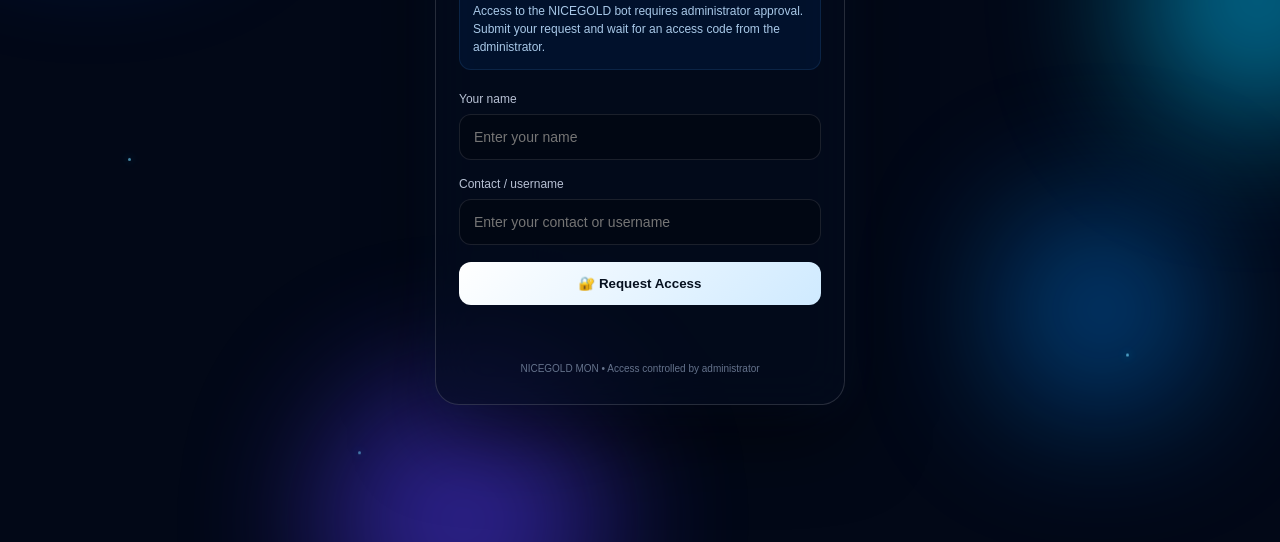
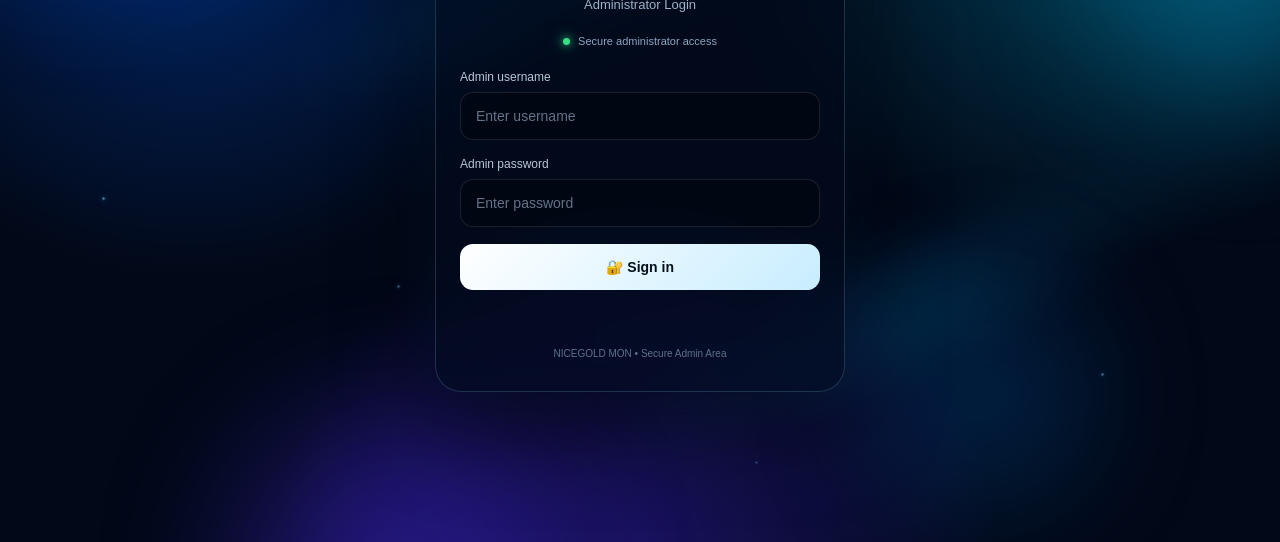
Before and after one commit to ezueraphchrisfavour-netizen/nicegold, a website: page public/login.html in a window 1280 px wide. Shown: the part 258-800 px from the top of the page. Drawn offline with Linux system fonts and the light colour scheme.

Commit message:
Restore animated NICEGOLD admin login

```diff
--- a/public/login.html
+++ b/public/login.html
@@ -4,7 +4,9 @@
   <meta charset="UTF-8">
   <meta name="viewport" content="width=device-width, initial-scale=1.0">
 
-  <title>NICEGOLD MON - Request Access</title>
+  <meta name="theme-color" content="#020b20">
+
+  <title>NICEGOLD MON • Admin Login</title>
 
   <style>
     * {
@@ -13,329 +15,673 @@
       padding: 0;
     }
 
+    html,
+    body {
+      width: 100%;
+      min-height: 100%;
+    }
+
     body {
       min-height: 100vh;
       display: flex;
       align-items: center;
       justify-content: center;
+
       padding: 20px;
 
+      overflow: hidden;
+
       font-family: Arial, sans-serif;
-      color: white;
-      background: #020817;
-      overflow: hidden;
+
+      color: #ffffff;
+
+      background:
+        radial-gradient(
+          circle at 15% 20%,
+          rgba(0, 100, 255, 0.35),
+          transparent 30%
+        ),
+        radial-gradient(
+          circle at 85% 20%,
+          rgba(0, 210, 255, 0.25),
+          transparent 28%
+        ),
+        radial-gradient(
+          circle at 50% 100%,
+          rgba(75, 40, 255, 0.30),
+          transparent 35%
+        ),
+        #020817;
+
       position: relative;
     }
 
-    /* Moving blue light fields */
+    /* =========================================
+       ANIMATED BACKGROUND
+       ========================================= */
+
+    .background {
+      position: fixed;
+      inset: 0;
+
+      overflow: hidden;
+
+      pointer-events: none;
+    }
 
     .orb {
-      position: fixed;
+      position: absolute;
+
       border-radius: 50%;
-      filter: blur(70px);
-      pointer-events: none;
+
+      filter: blur(75px);
+
       opacity: 0.55;
-      animation: moveOrb 12s ease-in-out infinite alternate;
+
+      animation:
+        drift 13s ease-in-out infinite alternate;
     }
 
     .orb.one {
-      width: 260px;
-      height: 260px;
-      background: #0066ff;
-      top: -80px;
-      left: -80px;
+      width: 300px;
+      height: 300px;
+
+      left: -100px;
+      top: -100px;
+
+      background:
+        rgba(0, 80, 255, 0.75);
+
+      animation-duration: 14s;
     }
 
     .orb.two {
-      width: 230px;
-      height: 230px;
-      background: #00c8ff;
-      right: -70px;
-      top: 20%;
-      animation-delay: 2s;
+      width: 260px;
+      height: 260px;
+
+      right: -90px;
+      top: 10%;
+
+      background:
+        rgba(0, 200, 255, 0.65);
+
+      animation-duration: 17s;
+
+      animation-delay: -4s;
     }
 
     .orb.three {
-      width: 280px;
-      height: 280px;
-      background: #5138ee;
-      bottom: -120px;
-      left: 25%;
-      animation-delay: 4s;
+      width: 330px;
+      height: 330px;
+
+      left: 20%;
+      bottom: -160px;
+
+      background:
+        rgba(80, 45, 255, 0.70);
+
+      animation-duration: 19s;
+
+      animation-delay: -7s;
     }
 
     .orb.four {
-      width: 170px;
-      height: 170px;
-      background: #008cff;
-      bottom: 15%;
-      right: 10%;
-      animation-delay: 1s;
+      width: 190px;
+      height: 190px;
+
+      right: 15%;
+      bottom: 10%;
+
+      background:
+        rgba(0, 140, 255, 0.50);
+
+      animation-duration: 12s;
+
+      animation-delay: -2s;
     }
 
-    @keyframes moveOrb {
+    @keyframes drift {
+
       0% {
-        transform: translate(0, 0) scale(1);
+        transform:
+          translate3d(0, 0, 0)
+          scale(1);
       }
 
-      50% {
-        transform: translate(45px, -35px) scale(1.12);
+      35% {
+        transform:
+          translate3d(45px, -30px, 0)
+          scale(1.12);
+      }
+
+      70% {
+        transform:
+          translate3d(-30px, 45px, 0)
+          scale(0.94);
       }
 
       100% {
-        transform: translate(-30px, 40px) scale(0.95);
+        transform:
+          translate3d(55px, 20px, 0)
+          scale(1.08);
       }
     }
 
-    /* Tiny floating lights */
+    /* =========================================
+       MOVING LIGHT RIBBONS
+       ========================================= */
+
+    .light {
+      position: absolute;
+
+      width: 700px;
+      height: 100px;
+
+      border-radius: 50%;
+
+      background:
+        linear-gradient(
+          90deg,
+          transparent,
+          rgba(0, 180, 255, 0.18),
+          transparent
+        );
+
+      filter: blur(25px);
+
+      transform: rotate(-25deg);
+
+      animation: sweep 12s linear infinite;
+
+      opacity: 0.65;
+    }
+
+    .light.one {
+      top: 20%;
+      left: -300px;
+    }
+
+    .light.two {
+      top: 65%;
+      left: -400px;
+
+      animation-delay: -5s;
+
+      animation-duration: 16s;
+    }
+
+    @keyframes sweep {
+
+      from {
+        transform:
+          translateX(-20vw)
+          rotate(-25deg);
+      }
+
+      to {
+        transform:
+          translateX(130vw)
+          rotate(-25deg);
+      }
+    }
+
+    /* =========================================
+       PARTICLES
+       ========================================= */
 
     .particles {
-      position: fixed;
+      position: absolute;
+
       inset: 0;
-      pointer-events: none;
-      overflow: hidden;
     }
 
     .particle {
       position: absolute;
+
       width: 3px;
       height: 3px;
-      background: #72d9ff;
+
       border-radius: 50%;
-      box-shadow: 0 0 10px #1dbdff;
-      animation: rise 9s linear infinite;
-      opacity: 0.65;
+
+      background: #79ddff;
+
+      box-shadow:
+        0 0 8px #2bc5ff,
+        0 0 18px rgba(30, 180, 255, 0.8);
+
+      animation:
+        rise 10s linear infinite;
+
+      opacity: 0;
     }
 
     .particle:nth-child(1) {
-      left: 10%;
+      left: 8%;
       bottom: -10px;
       animation-delay: 1s;
     }
 
     .particle:nth-child(2) {
-      left: 28%;
+      left: 18%;
       bottom: -10px;
-      animation-delay: 4s;
+      animation-delay: 5s;
     }
 
     .particle:nth-child(3) {
-      left: 48%;
+      left: 31%;
       bottom: -10px;
       animation-delay: 2s;
     }
 
     .particle:nth-child(4) {
-      left: 70%;
+      left: 45%;
       bottom: -10px;
-      animation-delay: 6s;
+      animation-delay: 7s;
     }
 
     .particle:nth-child(5) {
-      left: 88%;
+      left: 59%;
+      bottom: -10px;
+      animation-delay: 4s;
+    }
+
+    .particle:nth-child(6) {
+      left: 72%;
+      bottom: -10px;
+      animation-delay: 8s;
+    }
+
+    .particle:nth-child(7) {
+      left: 86%;
       bottom: -10px;
       animation-delay: 3s;
     }
 
     @keyframes rise {
-      from {
-        transform: translateY(0);
+
+      0% {
+        transform:
+          translateY(0)
+          scale(0.5);
+
         opacity: 0;
       }
 
       15% {
-        opacity: 0.7;
+        opacity: 0.8;
       }
 
       80% {
-        opacity: 0.5;
+        opacity: 0.4;
       }
 
-      to {
-        transform: translateY(-110vh);
+      100% {
+        transform:
+          translateY(-110vh)
+          scale(1.2);
+
         opacity: 0;
       }
     }
 
-    /* Glass card */
+    /* =========================================
+       LOGIN CARD
+       ========================================= */
 
-    .card {
+    .login-box {
       position: relative;
-      z-index: 5;
+
+      z-index: 10;
 
       width: 100%;
       max-width: 410px;
 
-      padding: 30px 23px;
+      padding: 32px 24px;
 
-      border: 1px solid rgba(255,255,255,0.14);
-      border-radius: 24px;
+      border-radius: 26px;
 
-      background: rgba(4, 12, 30, 0.62);
+      border:
+        1px solid
+        rgba(150, 220, 255, 0.18);
 
-      backdrop-filter: blur(24px);
-      -webkit-backdrop-filter: blur(24px);
+      background:
+        rgba(3, 12, 30, 0.66);
+
+      backdrop-filter:
+        blur(25px);
+
+      -webkit-backdrop-filter:
+        blur(25px);
 
       box-shadow:
-        0 30px 80px rgba(0,0,0,0.55),
-        0 0 45px rgba(0,120,255,0.10),
-        inset 0 1px 0 rgba(255,255,255,0.08);
+        0 30px 90px
+        rgba(0, 0, 0, 0.60),
+
+        0 0 60px
+        rgba(0, 130, 255, 0.12),
+
+        inset 0 1px 0
+        rgba(255, 255, 255, 0.08);
+
+      animation:
+        cardAppear 0.8s ease;
     }
+
+    @keyframes cardAppear {
+
+      from {
+        opacity: 0;
+
+        transform:
+          translateY(20px)
+          scale(0.97);
+      }
+
+      to {
+        opacity: 1;
+
+        transform:
+          translateY(0)
+          scale(1);
+      }
+    }
+
+    /* =========================================
+       BRAND
+       ========================================= */
 
     .brand {
       text-align: center;
-      font-size: 20px;
+
+      font-size: 21px;
+
       font-weight: 800;
+
       line-height: 1.5;
+
+      text-shadow:
+        0 0 20px
+        rgba(75, 190, 255, 0.25);
     }
 
     .subtitle {
+      margin-top: 8px;
+      margin-bottom: 23px;
+
       text-align: center;
-      color: #9caac5;
+
+      color: #9eb0ca;
+
       font-size: 13px;
-      margin-top: 7px;
-      margin-bottom: 25px;
     }
 
-    .info {
-      padding: 13px;
-      border-radius: 12px;
-      background: rgba(0,120,255,0.08);
-      border: 1px solid rgba(80,170,255,0.12);
-      color: #a9c9e9;
-      font-size: 12px;
-      line-height: 1.5;
-      margin-bottom: 22px;
+    /* =========================================
+       SECURITY STATUS
+       ========================================= */
+
+    .secure {
+      display: flex;
+
+      align-items: center;
+      justify-content: center;
+
+      gap: 8px;
+
+      margin-bottom: 23px;
+
+      color: #8fa5c2;
+
+      font-size: 11px;
     }
+
+    .secure-dot {
+      width: 7px;
+      height: 7px;
+
+      border-radius: 50%;
+
+      background: #36df83;
+
+      box-shadow:
+        0 0 8px #36df83,
+        0 0 18px rgba(54, 223, 131, 0.55);
+    }
+
+    /* =========================================
+       FORM
+       ========================================= */
 
     label {
       display: block;
-      color: #b7c1d4;
+
+      margin-bottom: 8px;
+
+      color: #b9c6d9;
+
       font-size: 12px;
-      margin-bottom: 8px;
     }
 
     input {
       width: 100%;
-      padding: 14px;
 
-      border: 1px solid rgba(255,255,255,0.10);
-      border-radius: 12px;
+      padding: 15px;
 
-      background: rgba(0,0,0,0.25);
-      color: white;
+      margin-bottom: 17px;
+
+      border-radius: 13px;
+
+      border:
+        1px solid
+        rgba(255, 255, 255, 0.10);
 
       outline: none;
+
+      background:
+        rgba(0, 0, 0, 0.28);
+
+      color: #ffffff;
+
       font-size: 14px;
-      margin-bottom: 17px;
+
+      transition:
+        border 0.25s,
+        box-shadow 0.25s;
+    }
+
+    input::placeholder {
+      color: #64738a;
     }
 
     input:focus {
-      border-color: rgba(50,170,255,0.65);
-      box-shadow: 0 0 20px rgba(0,140,255,0.10);
+      border-color:
+        rgba(60, 190, 255, 0.65);
+
+      box-shadow:
+        0 0 0 3px
+        rgba(0, 160, 255, 0.08),
+
+        0 0 25px
+        rgba(0, 160, 255, 0.10);
     }
+
+    /* =========================================
+       BUTTON
+       ========================================= */
 
     button {
       width: 100%;
-      padding: 14px;
+
+      padding: 15px;
 
       border: none;
-      border-radius: 12px;
 
-      background: linear-gradient(
+      border-radius: 13px;
+
+      background:
+        linear-gradient(
           135deg,
           #ffffff,
-        #cfeaff
+          #c8edff
         );
 
-      color: #06101f;
+      color: #06101c;
+
+      font-size: 14px;
 
       font-weight: 800;
+
       cursor: pointer;
+
+      transition:
+        transform 0.2s,
+        box-shadow 0.2s;
+    }
+
+    button:hover {
+      transform:
+        translateY(-2px);
+
+      box-shadow:
+        0 12px 30px
+        rgba(0, 170, 255, 0.18);
     }
 
     button:active {
-      transform: scale(0.98);
+      transform:
+        scale(0.98);
     }
+
+    /* =========================================
+       MESSAGE
+       ========================================= */
 
     #message {
       min-height: 20px;
+
+      margin-top: 15px;
+
       text-align: center;
-      margin-top: 15px;
+
       font-size: 12px;
     }
 
+    /* =========================================
+       FOOTER
+       ========================================= */
+
     .footer {
+      margin-top: 23px;
+
       text-align: center;
-      color: #65738c;
+
+      color: #60718a;
+
       font-size: 10px;
-      margin-top: 23px;
+    }
+
+    /* =========================================
+       MOBILE
+       ========================================= */
+
+    @media (max-width: 600px) {
+
+      .login-box {
+        padding: 28px 20px;
+      }
+
+      .brand {
+        font-size: 18px;
+      }
+
+      .orb {
+        filter: blur(65px);
+      }
     }
   </style>
 </head>
 
 <body>
 
+  <!-- Animated background -->
+
+  <div class="background">
+
     <div class="orb one"></div>
     <div class="orb two"></div>
     <div class="orb three"></div>
     <div class="orb four"></div>
 
+    <div class="light one"></div>
+    <div class="light two"></div>
+
     <div class="particles">
+
       <span class="particle"></span>
       <span class="particle"></span>
       <span class="particle"></span>
       <span class="particle"></span>
       <span class="particle"></span>
+      <span class="particle"></span>
+      <span class="particle"></span>
+
+    </div>
+
   </div>
 
 
-  <div class="card">
+  <!-- Login -->
+
+  <div class="login-box">
 
     <div class="brand">
       ✞𓉳 ⃝𝗡𝗜𝗖𝗘𝗚𝗢𝗟𝗗₊ ⃝ 𝗠𝗢𝗡𓉳 ⃝𓃵
     </div>
 
     <div class="subtitle">
-      Request Bot Access
+      Administrator Login
     </div>
 
-    <div class="info">
-      Access to the NICEGOLD bot requires administrator
-      approval. Submit your request and wait for an
-      access code from the administrator.
+    <div class="secure">
+
+      <span class="secure-dot"></span>
+
+      Secure administrator access
+
     </div>
 
 
-    <form id="requestForm">
+    <form id="loginForm">
 
-      <label for="name">
-        Your name
+      <label for="username">
+        Admin username
       </label>
 
       <input
-        id="name"
+        id="username"
         type="text"
-        placeholder="Enter your name"
+        autocomplete="username"
+        placeholder="Enter username"
         required
       >
 
 
-      <label for="contact">
-        Contact / username
+      <label for="password">
+        Admin password
       </label>
 
       <input
-        id="contact"
-        type="text"
-        placeholder="Enter your contact or username"
+        id="password"
+        type="password"
+        autocomplete="current-password"
+        placeholder="Enter password"
         required
       >
 
 
       <button type="submit">
-        🔐 Request Access
+        🔐 Sign in
       </button>
+
 
       <div id="message"></div>
 
@@ -343,7 +689,7 @@
 
 
     <div class="footer">
-      NICEGOLD MON • Access controlled by administrator
+      NICEGOLD MON • Secure Admin Area
     </div>
 
   </div>
@@ -352,80 +698,107 @@
   <script>
 
     const form =
-      document.getElementById("requestForm");
+      document.getElementById("loginForm");
 
     const message =
       document.getElementById("message");
 
 
-    form.addEventListener("submit", async (event) => {
+    form.addEventListener(
+      "submit",
+      async (event) => {
 
         event.preventDefault();
 
-      message.style.color = "#9caac5";
-      message.textContent = "Submitting request...";
+
+        message.style.color =
+          "#9eb0ca";
+
+        message.textContent =
+          "Signing in...";
 
 
-      const name =
-        document.getElementById("name").value.trim();
+        const username =
+          document
+            .getElementById("username")
+            .value
+            .trim();
 
-      const contact =
-        document.getElementById("contact").value.trim();
+
+        const password =
+          document
+            .getElementById("password")
+            .value;
 
 
         try {
 
           const response =
-          await fetch("/api/access/request", {
-
+            await fetch(
+              "/api/login",
+              {
                 method: "POST",
 
                 headers: {
-              "Content-Type": "application/json"
+                  "Content-Type":
+                    "application/json"
                 },
 
-            body: JSON.stringify({
-              name,
-              contact
+                body:
+                  JSON.stringify({
+                    username,
+                    password
                   })
-
-          });
+              }
+            );
 
 
           const data =
             await response.json();
 
 
-        if (response.ok && data.ok) {
+          if (
+            response.ok &&
+            data.ok
+          ) {
 
-          message.style.color = "#35d77b";
+            message.style.color =
+              "#36df83";
+
+            message.textContent =
+              "Login successful.";
+
+            setTimeout(
+              () => {
+                window.location.href =
+                  "/";
+              },
+              700
+            );
+
+          } else {
+
+            message.style.color =
+              "#ff6262";
 
             message.textContent =
               data.message ||
-            "Request submitted successfully.";
-
-          form.reset();
-
-        } else {
-
-          message.style.color = "#e05b5b";
-
-          message.textContent =
-            data.message ||
-            "Request could not be submitted.";
+              "Login failed.";
 
           }
 
         } catch (error) {
 
-        message.style.color = "#e05b5b";
+          message.style.color =
+            "#ff6262";
 
           message.textContent =
             "Could not reach the server.";
 
         }
 
-    });
+      }
+    );
 
   </script>
 
```
Lines whose indentation alone changed are shown as unchanged.
